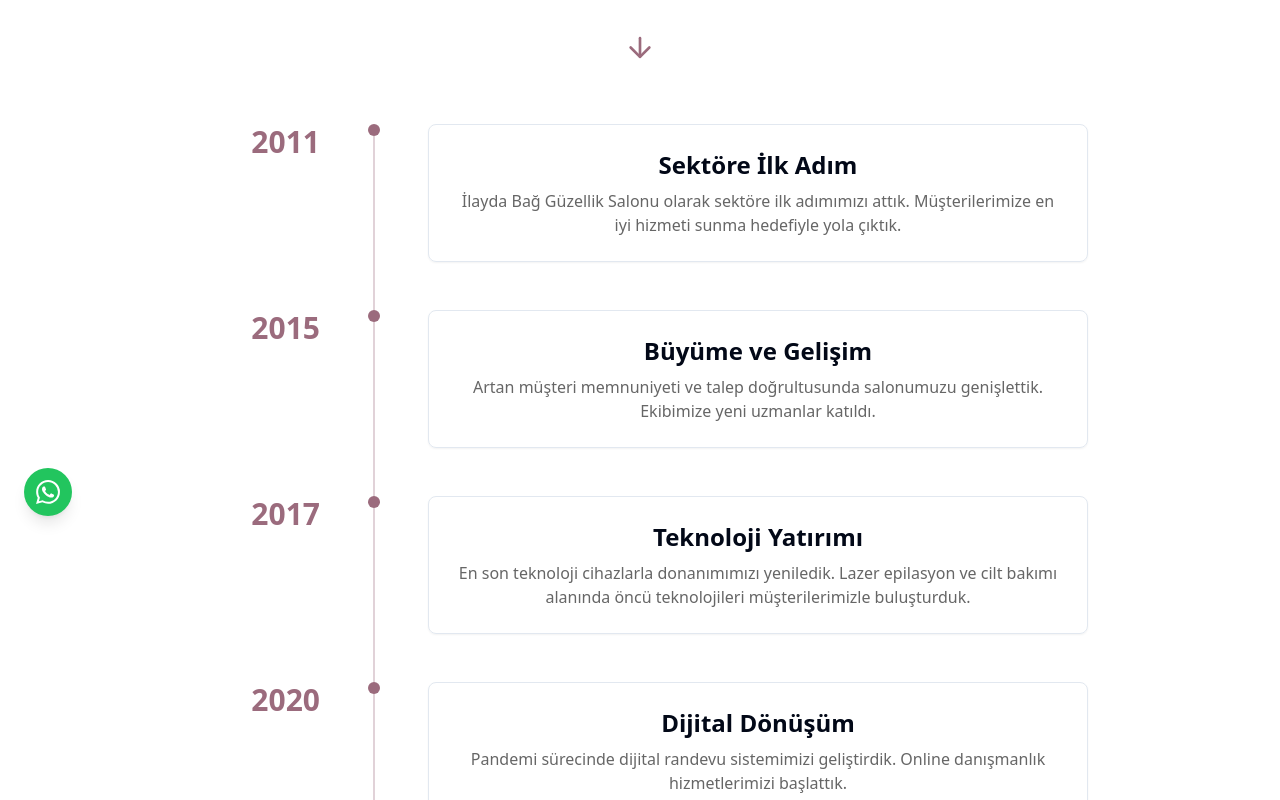
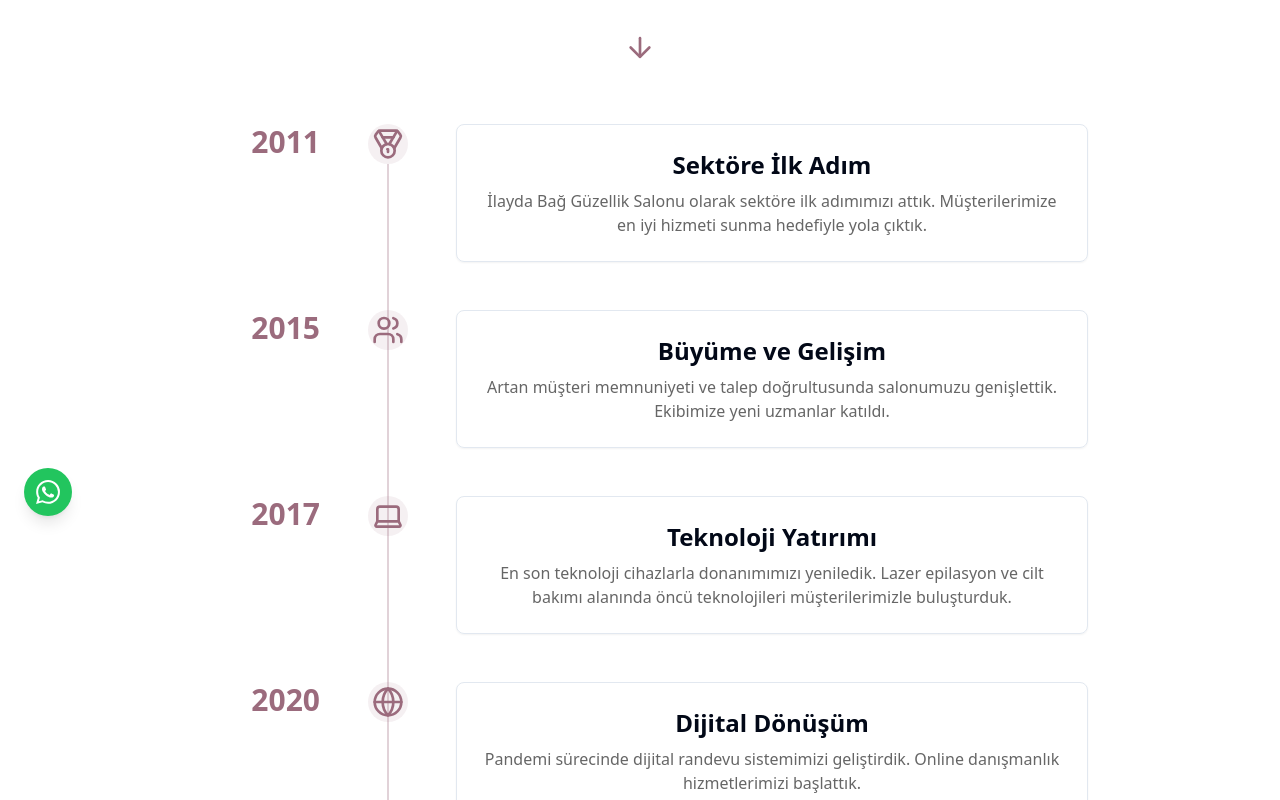
Before and after one commit to KaytmazV/beauty-buddy-web, a React (Vite) app: page /about in a window 1280 px wide. Shown: the part 260-1060 px from the top of the page. Built offline with nearby package versions, Linux system fonts and the light colour scheme.

Commit message:
Enhance UI with SVGs
The UI was enhanced by adding beautiful SVGs.

```diff
--- a/src/pages/About.tsx
+++ b/src/pages/About.tsx
@@ -1,5 +1,5 @@
 
-import { ArrowDown } from "lucide-react";
+import { ArrowDown, Medal, Users, Laptop, Globe, Sparkles } from "lucide-react";
 import { motion } from "framer-motion";
 import { useInView } from "framer-motion";
 import { useRef } from "react";
@@ -9,33 +9,39 @@ interface TimelineItem {
   year: number;
   title: string;
   description: string;
+  icon: React.ReactNode;
 }
 
 const timeline: TimelineItem[] = [
   {
     year: 2011,
     title: "Sektöre İlk Adım",
-    description: "İlayda Bağ Güzellik Salonu olarak sektöre ilk adımımızı attık. Müşterilerimize en iyi hizmeti sunma hedefiyle yola çıktık."
+    description: "İlayda Bağ Güzellik Salonu olarak sektöre ilk adımımızı attık. Müşterilerimize en iyi hizmeti sunma hedefiyle yola çıktık.",
+    icon: <Medal className="w-8 h-8 text-accent" />
   },
   {
     year: 2015,
     title: "Büyüme ve Gelişim",
-    description: "Artan müşteri memnuniyeti ve talep doğrultusunda salonumuzu genişlettik. Ekibimize yeni uzmanlar katıldı."
+    description: "Artan müşteri memnuniyeti ve talep doğrultusunda salonumuzu genişlettik. Ekibimize yeni uzmanlar katıldı.",
+    icon: <Users className="w-8 h-8 text-accent" />
   },
   {
     year: 2017,
     title: "Teknoloji Yatırımı",
-    description: "En son teknoloji cihazlarla donanımımızı yeniledik. Lazer epilasyon ve cilt bakımı alanında öncü teknolojileri müşterilerimizle buluşturduk."
+    description: "En son teknoloji cihazlarla donanımımızı yeniledik. Lazer epilasyon ve cilt bakımı alanında öncü teknolojileri müşterilerimizle buluşturduk.",
+    icon: <Laptop className="w-8 h-8 text-accent" />
   },
   {
     year: 2020,
     title: "Dijital Dönüşüm",
-    description: "Pandemi sürecinde dijital randevu sistemimizi geliştirdik. Online danışmanlık hizmetlerimizi başlattık."
+    description: "Pandemi sürecinde dijital randevu sistemimizi geliştirdik. Online danışmanlık hizmetlerimizi başlattık.",
+    icon: <Globe className="w-8 h-8 text-accent" />
   },
   {
     year: 2022,
     title: "Yenilikçi Hizmetler",
-    description: "Yeni nesil cilt bakım teknolojileri ve organik ürün serimizi müşterilerimizle buluşturduk. Sürdürülebilir güzellik anlayışımızı güçlendirdik."
+    description: "Yeni nesil cilt bakım teknolojileri ve organik ürün serimizi müşterilerimizle buluşturduk. Sürdürülebilir güzellik anlayışımızı güçlendirdik.",
+    icon: <Sparkles className="w-8 h-8 text-accent" />
   }
 ];
 
@@ -60,9 +66,11 @@ const TimelineItem = ({ item, index }: { item: TimelineItem; index: number }) =>
 
       {/* Ok ve çizgi */}
       <div className="flex flex-col items-center">
-        <div className="w-3 h-3 bg-accent rounded-full z-10"></div>
+        <div className="w-10 h-10 bg-accent/10 rounded-full flex items-center justify-center z-10">
+          {item.icon}
+        </div>
         <motion.div
-          className="w-0.5 bg-accent/30 h-full absolute top-3"
+          className="w-0.5 bg-accent/30 h-full absolute top-10"
           initial={{ height: 0 }}
           animate={isInView ? { height: "100%" } : { height: 0 }}
           transition={{ duration: 0.5 }}
@@ -70,7 +78,7 @@ const TimelineItem = ({ item, index }: { item: TimelineItem; index: number }) =>
       </div>
 
       {/* Sağ taraf - İçerik */}
-      <Card className="flex-1 mb-12">
+      <Card className="flex-1 mb-12 hover:shadow-lg transition-shadow">
         <CardContent className="p-6">
           <h3 className="text-xl md:text-2xl font-semibold mb-2">{item.title}</h3>
           <p className="text-muted-foreground">{item.description}</p>
```
